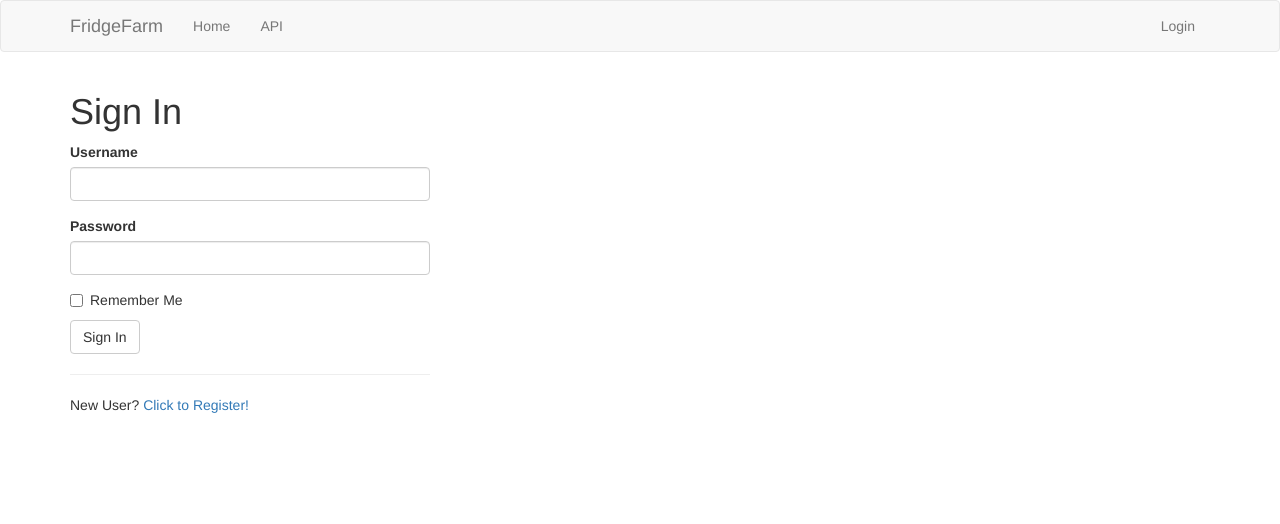
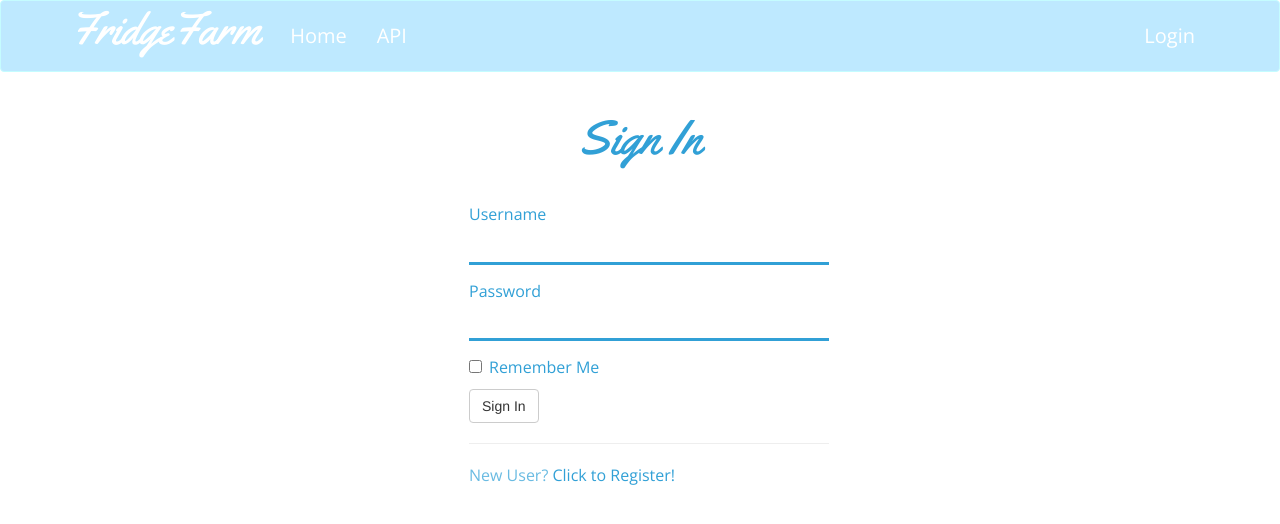
Before and after one commit to juliansparks/FridgeFarm, a Flask app: page /auth/login in a window 1280 px wide. Shown: the top 524 px of the page. Run offline with Flask 2, Linux system fonts and the light colour scheme; some libraries are stand-ins or nearby versions.

Commit message:
login page style

```diff
--- /dev/null
+++ b/app/static/stylesheets/loginstyle.css
@@ -0,0 +1,6 @@
+.header {
+font-size: 48px;
+text-align: center;
+font-family: 'Yellowtail';
+color: #31a0d6;
+}
--- a/app/static/stylesheets/style.css
+++ b/app/static/stylesheets/style.css
@@ -0,0 +1,101 @@
+.navbar-custom {
+  float: left;
+  height: 50px;
+  padding: 18px 15px;
+  font-size: 45px;
+  line-height: 20px;
+  font-family: 'Yellowtail', cursive;
+  color: #fff;
+  margin-left: -15px;
+
+
+
+}
+
+.navbar-color {
+  background-color: #bee9ff;
+  border-color: #c5fcff;
+}
+
+@font-face {
+  font-family: 'Yellowtail';
+  src: url('https://fonts.googleapis.com/css?family=Yellowtail');
+}
+
+.navbar-nav > li > a {
+  padding-top: 25px;
+  padding-bottom:25px;
+}
+
+.nav > li > a:focus, .nav > li > a:hover {
+  background-color: #14435100;
+}
+
+.topbarlabels {
+  color: #fff;
+  font-family: 'Open Sans';
+  font-size: 20px;
+}
+
+.header {
+font-size: 48px;
+text-align: center;
+font-family: 'Yellowtail';
+color: #31a0d6;
+}
+
+.form-control {
+  display: block;
+  width: 100%;
+  height: 34px;
+  padding: 6px 12px;
+  font-size: 14px;
+  line-height: 1.42857143;
+  color: #31a0d6;
+border: 0;
+    outline: 0;
+    background: transparent;
+    border-bottom: 3px solid #31a0d6;
+  border-radius: 0px;
+-webkit-box-shadow: inset 0 1px 1px rgba(0,0,0,0);
+box-shadow: none;
+}
+
+label {
+    display: inline-block;
+    max-width: 100%;
+    margin-bottom: 5px;
+    font-family: 'Open Sans';
+    font-weight: 100;
+    font-size: 16px;
+    color: #31a0d6;
+}
+
+.btnd:active,
+.btnd:focus,
+.btnd.active {
+  background-image: none;
+  outline: 0;
+  -webkit-box-shadow: none;
+          box-shadow: none;
+}
+
+.col-md-4{
+  width: 33.33333333%;
+left: 28.5em;
+position: relative;
+align-content: center;
+top: 2em;
+}
+
+a{
+color: #31a0d6;
+font-family: 'Open Sans';
+font-size: 16px;
+}
+
+p{
+font-family: 'Open Sans';
+font-size: 16px;
+color: #6abbe2;
+}
--- a/app/templates/auth/login.html
+++ b/app/templates/auth/login.html
@@ -1,8 +1,14 @@
 {% extends "base.html" %}
 {% import 'bootstrap/wtf.html' as wtf %}
 
+{% block head %}
+{{super()}}
+<link rel= "stylesheet" type= "text/css" href= "{{ url_for('static',filename='stylesheets/style.css') }}">
+<link rel= "stylesheet" type= "text/css" href= "{{ url_for('static',filename='styles/loginstyle.css') }}">
+{% endblock %}
+
 {% block app_content %}
-    <h1>Sign In</h1>
+    <h1 class="header">Sign In</h1>
 
     <div class="row">
 	<div class="col-md-4">
--- a/app/templates/base.html
+++ b/app/templates/base.html
@@ -4,6 +4,7 @@
 {% block head %}
     {{super()}}
     {{fixes.ie8()}}
+<link rel= "stylesheet" type= "text/css" href= "{{ url_for('static',filename='stylesheets/style.css') }}">
 {% endblock %}
 
 {% block title %}
@@ -11,7 +12,7 @@
 {% endblock %}
 
 {% block navbar %}
-    <nav class="navbar navbar-default">
+    <nav class="navbar navbar-color">
         <div class="container">
             <div class="navbar-header">
                 <button type="button" class="navbar-toggle collapsed" data-toggle="collapse" data-target="#bs-example-navbar-collapse-1" aria-expanded="false">
@@ -20,11 +21,14 @@
                     <span class="icon-bar"></span>
                     <span class="icon-bar"></span>
                 </button>
-                <a class="navbar-brand" href="{{ url_for('main.HomepageView:index') }}">FridgeFarm</a>
+<style>
+  @import url('https://fonts.googleapis.com/css?family=Open+Sans|Yellowtail');
+  </style>
+                <a class="navbar-custom" href="{{ url_for('main.HomepageView:index') }}">FridgeFarm</a>
             </div>
             <div class="collapse navbar-collapse" id="bs-example-navbar-collapse-1">
 		<ul class="nav navbar-nav">
-                    <li><a href="{{ url_for('main.HomepageView:index') }}">{{ 'Home' }}</a></li>
+                    <li><a class= "topbarlabels" href="{{ url_for('main.HomepageView:index') }}">{{ 'Home' }}</a></li>
                 </ul>
 		{% if not current_user.is_anonymous %}
 		    <ul class="nav navbar-nav">
@@ -32,13 +36,13 @@
 		    </ul>
 		{% endif %}
 		<ul class="nav navbar-nav">
-                    <li><a href="{{ url_for('rest.doc') }}">{{ 'API' }}</a></li>
+                    <li><a class="topbarlabels" href="{{ url_for('rest.doc') }}">{{ 'API' }}</a></li>
                 </ul>
                 <ul class="nav navbar-nav navbar-right">
                     {% if current_user.is_anonymous %}
-			<li><a href="{{ url_for('auth.login') }}">{{ 'Login' }}</a></li>
+			<li><a class="topbarlabels" href="{{ url_for('auth.login') }}">{{ 'Login' }}</a></li>
                     {% else %}
-			<li><a href="{{ url_for('auth.logout') }}">{{ 'Logout' }}</a></li>
+			<li><a class="topbarlabels" href="{{ url_for('auth.logout') }}">{{ 'Logout' }}</a></li>
                     {% endif %}
                 </ul>
             </div>
```
Also changed, not shown: migrations/versions/11354e3e7392_.py (added, +68 -0 lines), app.db, 3 other files.
